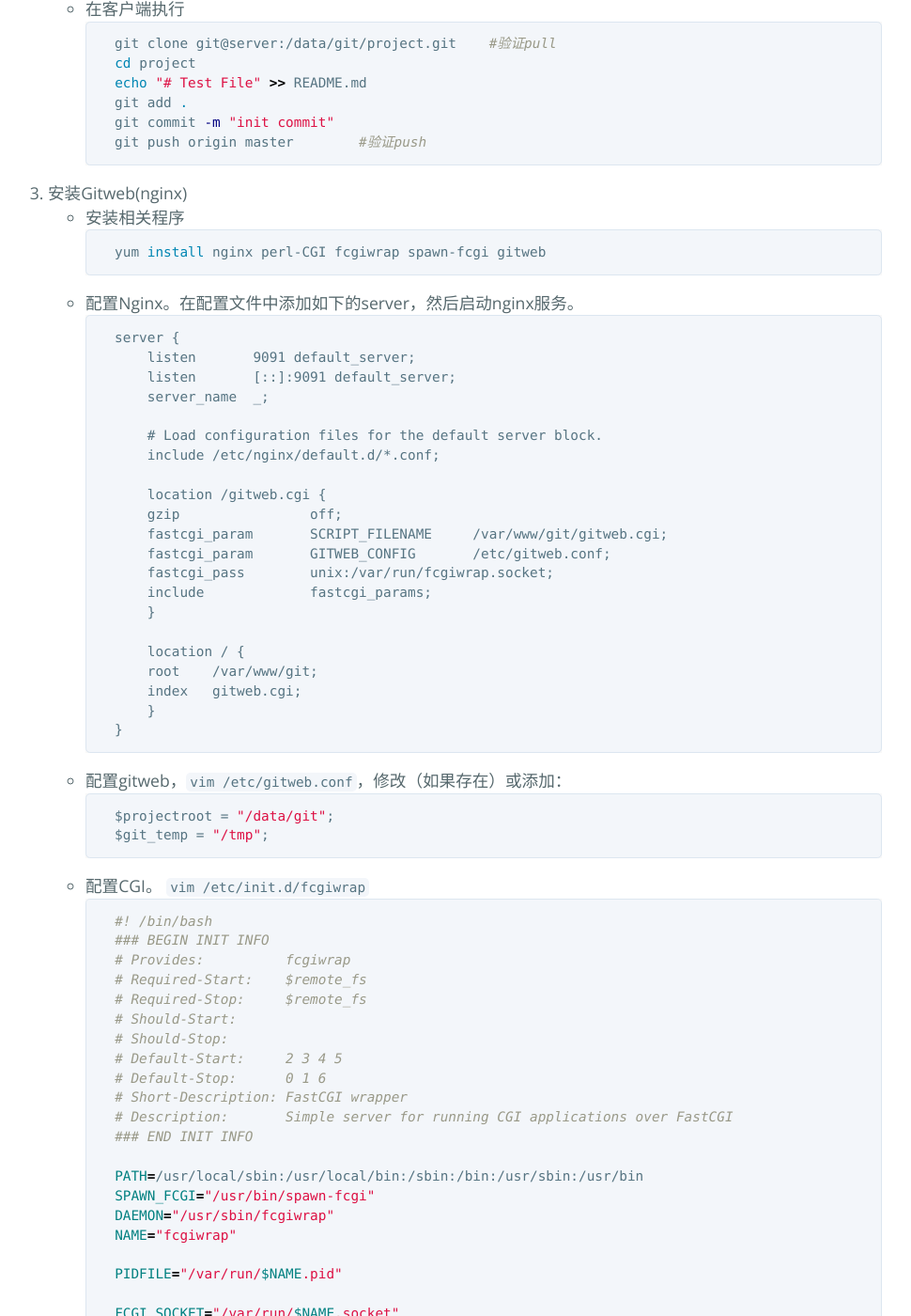
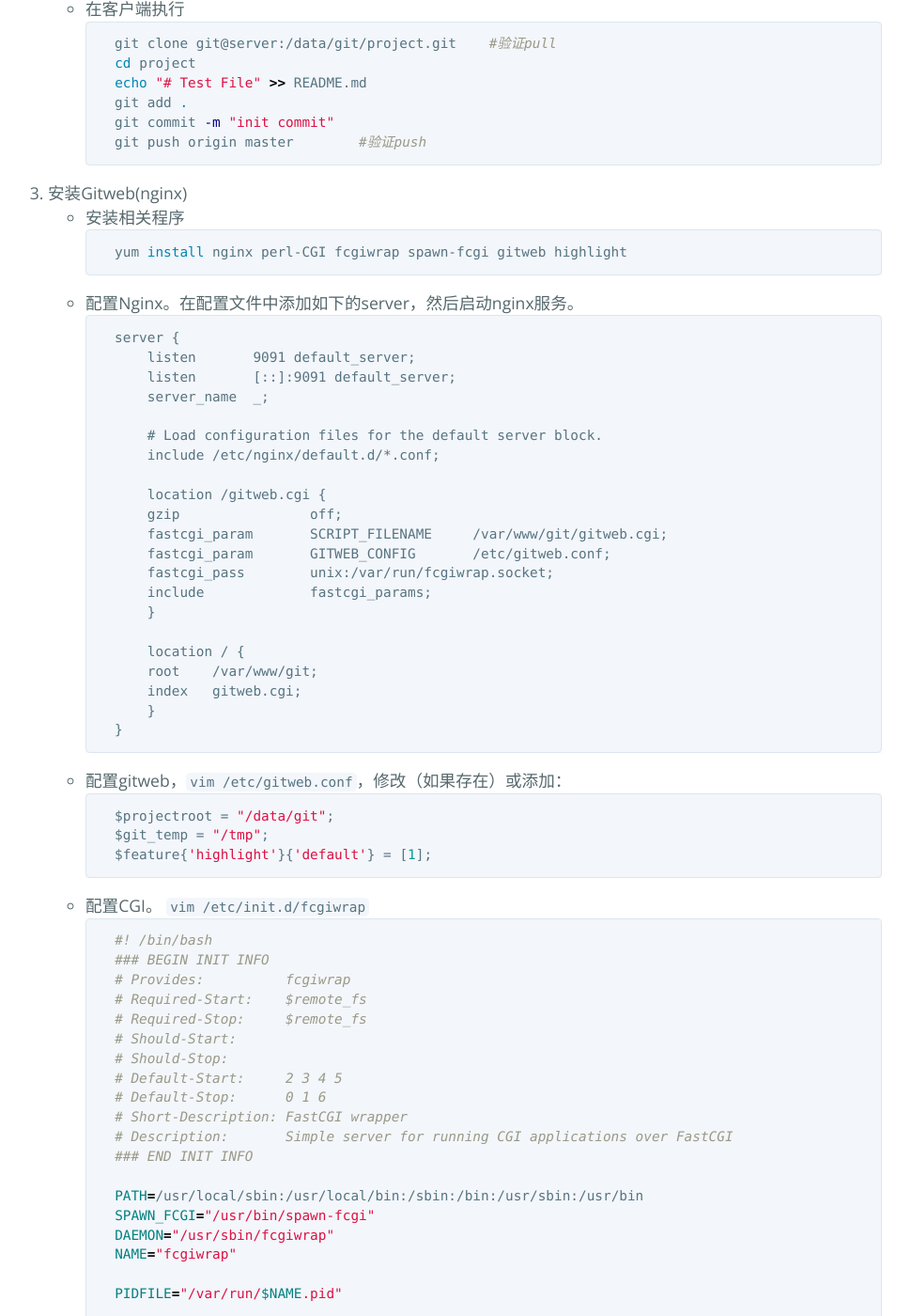
Before and after one commit to zxc17/www.iotfan.net, a Jekyll site: the page built from _posts/2018-12-01-服务器环境配置.markdown, in a window 1280 px wide and 1400 px high, scrolled down 11812 px. Shown: the whole window at 94% size, without its empty margins (165-1135 px from the left). Built offline with Jekyll 4.4.1, drawn with Linux system fonts in a browser that asks for light colours; comment, search, counter and statistics services are not loaded.

Commit message:
Update 2018-12-01-服务器环境配置.markdown

````diff
--- a/_posts/2018-12-01-服务器环境配置.markdown
+++ b/_posts/2018-12-01-服务器环境配置.markdown
@@ -503,7 +503,7 @@ Jekyll是一个静态博客渲染器，支持用Markdown编写我们的静态网
 3. 安装Gitweb(nginx)
 	- 安装相关程序
 		```bash
-		yum install nginx perl-CGI fcgiwrap spawn-fcgi gitweb
+		yum install nginx perl-CGI fcgiwrap spawn-fcgi gitweb highlight
 		```
 	- 配置Nginx。在配置文件中添加如下的server，然后启动nginx服务。
 		```
@@ -533,6 +533,7 @@ Jekyll是一个静态博客渲染器，支持用Markdown编写我们的静态网
 		```conf
 		$projectroot = "/data/git";
 		$git_temp = "/tmp";
+		$feature{'highlight'}{'default'} = [1];
 		```
 	- 配置CGI。
 		`vim /etc/init.d/fcgiwrap`
````
